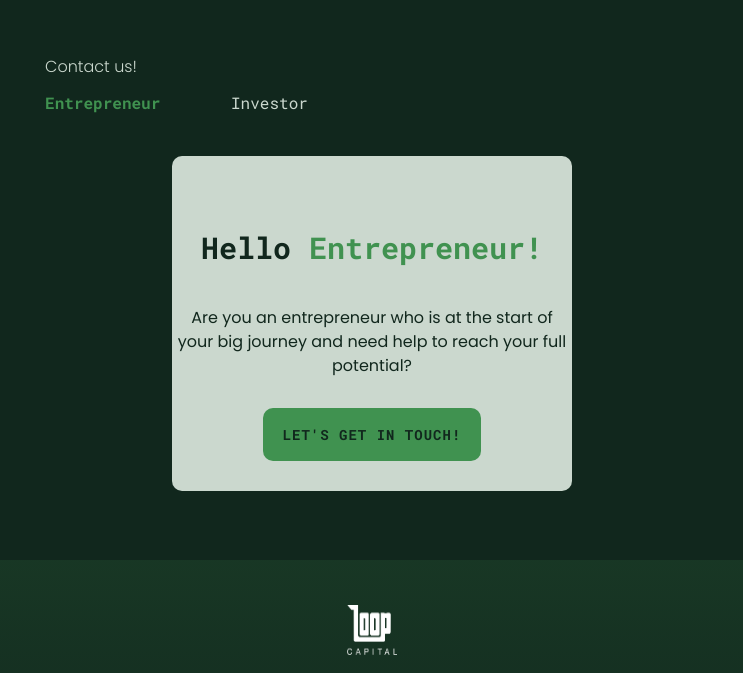
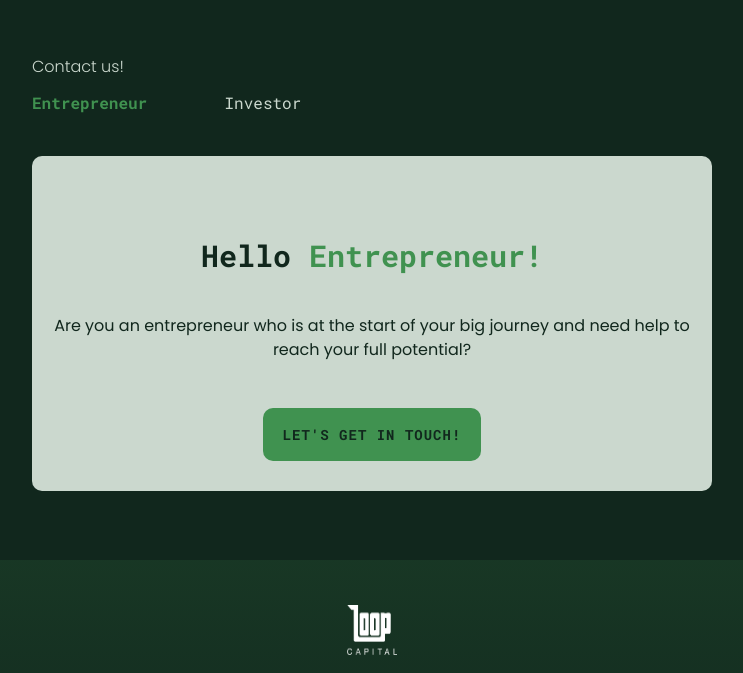
Before and after one commit to annieembrink/loopcapital, a Next.js app in the folder loop_capital/: page /contact in a window 1280 px wide. Shown: the part 516-1189 px from the top of the page, without its empty margins (268-1011 px from the left). Built offline with nearby package versions, Linux system fonts and the light colour scheme; no server answers; a web font is replaced by a local one.

Commit message:
portfolio finish

```diff
--- a/loop_capital/src/pages/contact.js
+++ b/loop_capital/src/pages/contact.js
@@ -72,24 +72,25 @@ const Contact = () => {
                                 <div className="filter-contact-mobile">
                                     <p className='light-font'>Contact us!</p>
                                     <div className='grid-row-contact'>
-                                    <p className={activeLink === 'Entrepreneur' ? "active" : "" } onClick={(e) => showDivOnClick(e)}>Entrepreneur</p>
-                                    <p className={activeLink === 'Investor' ? "active" : "" } onClick={(e) => showDivOnClick(e)}>Investor</p>
+                                        <p className={activeLink === 'Entrepreneur' ? "active" : ""} onClick={(e) => showDivOnClick(e)}>Entrepreneur</p>
+                                        <p className={activeLink === 'Investor' ? "active" : ""} onClick={(e) => showDivOnClick(e)}>Investor</p>
                                     </div>
                                 </div>
 
-<div className="content-center">
+                                {/* <div className="content-center"> */}
                                     <div className={`hello-contact roboto-font grid-row-box ${!showDiv ? 'hidden-on-mobile' : null}`}>
                                         <div className='align-h2'><h2 className='font-bold'>Hello <span className='green-text'>Entrepreneur!</span></h2></div>
                                         <p>Are you an entrepreneur who is at the start of your big journey and need help to reach your full potential?</p>
                                         <div><Button onClick={() => buttonOnClick('Entrepreneur')}>Let&apos;s get in touch!</Button></div>
                                     </div>
-                                </div>
+                                {/* </div> */}
+                                {/* <div className="content-center"> */}
                                 <div className={`hello-contact poppins-font grid-row-box ${showDiv ? 'hidden-on-mobile' : null}`}>
                                     <div><h2>Hello <span className='green-text'>Investor!</span></h2></div>
                                     <p>Are you an investor that wants to be apart of the journey to make Skåne the leading Tech region?</p>
                                     <div><Button onClick={() => buttonOnClick('Investor')}>Contact us!</Button></div>
                                 </div>
-
+                                {/* </div> */}
                             </div>
                         }
                     </>
--- a/loop_capital/src/styles/contact/contact.css
+++ b/loop_capital/src/styles/contact/contact.css
@@ -130,8 +130,19 @@ outline-style: hidden !important; */
     outline-color: #11271D;
 }
 
+@media screen and (min-device-width: 350px) {
+    .hello-contact {
+        width: 320px;
+    }
+}
 
 /* LARGE PHONE */
+@media screen and (min-device-width: 380px) {
+
+    .hello-contact {
+        width: 350px;
+    }
+}
 
 @media screen and (min-device-width: 430px) {
 
@@ -141,6 +152,25 @@ outline-style: hidden !important; */
 
     .hero-section-contact {
         grid-template-rows: 1fr 2fr;
+    }
+}
+
+@media screen and (min-device-width: 500px) {
+    .hello-contact {
+        width: 480px;
+    }
+}
+
+@media screen and (min-device-width: 570px) {
+
+    .hello-contact {
+        width: 540px;
+    }
+}
+
+@media screen and (min-device-width: 700px) {
+    .hello-contact {
+        width: 680px;
     }
 }
 
--- a/loop_capital/src/styles/portfolio/portfolio.css
+++ b/loop_capital/src/styles/portfolio/portfolio.css
@@ -12,11 +12,7 @@
 }
 
 .card-body {
-    /* display: flex;
-    flex-direction: column;
-    justify-content: flex-end; */
     padding: 0.5rem 0 0 0;
-    /* height: 50%; */
     max-height: 20%;
     position: absolute;
     bottom: 10px;
@@ -24,6 +20,7 @@
 
 .card-body .h3 {
     margin-bottom: 0;
+    /* color: #11271D; */
 }
 
 .g-4 {
@@ -31,11 +28,10 @@
 }
 
 .no-background {
-    /* background: none; */
     height: 250px;
     border: none;
     padding: 20px;
-    position: relative;
+    justify-content: center;
 }
 
 .card-img-top {
@@ -102,8 +98,9 @@ border: none;
 
     .modal-title {
         font-size: 40px;
-        padding: 30px 0 0 50px;
+        padding: 20px 0 0 30px;
         font-weight: bold;
+        color: #11271D;
     }
 
 
```
Lines whose indentation alone changed are shown as unchanged.
